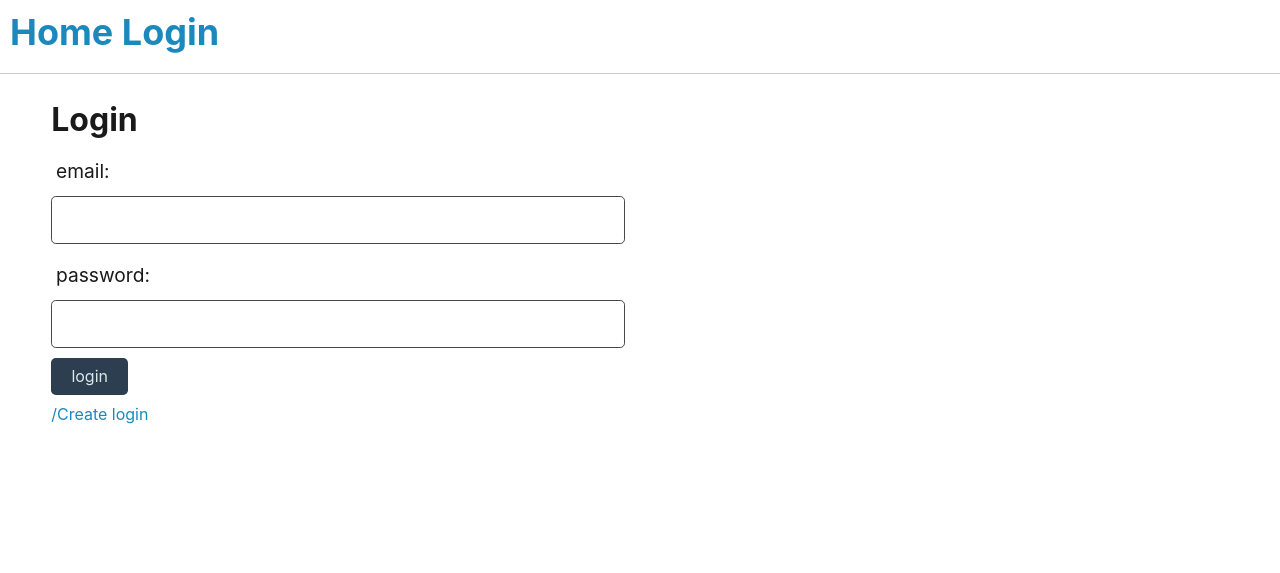
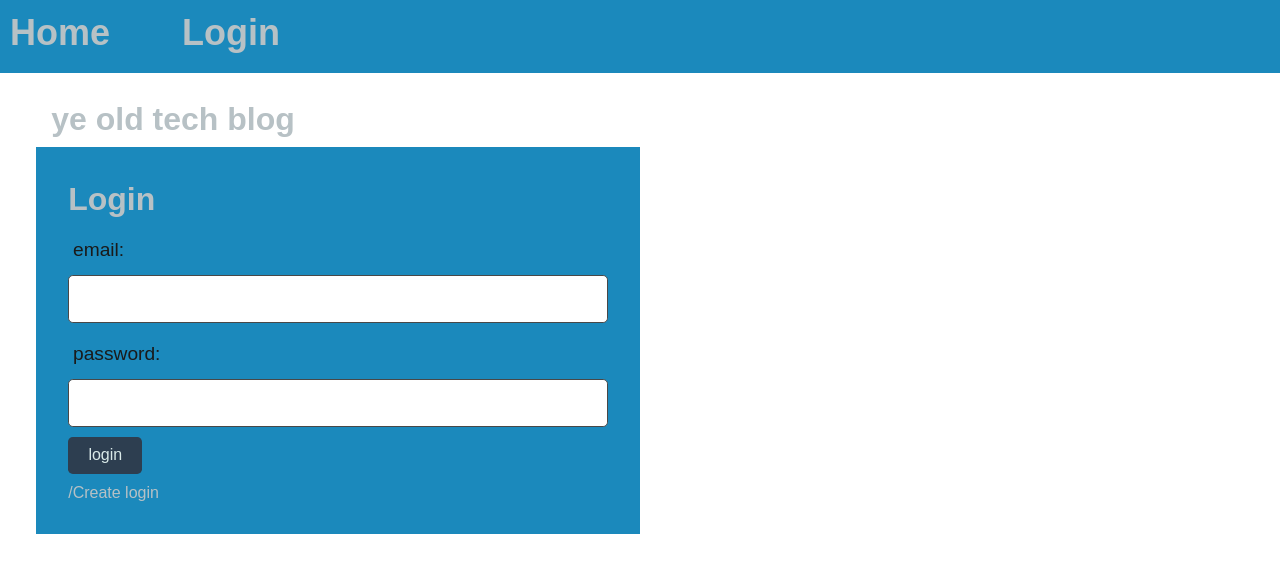
Before and after one commit to pacoavocado/u_da_mvc_HW14, a Node project: template views/login.handlebars in a window 1280 px wide. Shown: the top 573 px of the page. Run offline with Node 20 templates, Linux system fonts and the light colour scheme; the template is opened without the code that fills it, so the values that code supplies are empty; some libraries are stand-ins or nearby versions.

Commit message:
almost done

```diff
--- a/public/css/style.css
+++ b/public/css/style.css
@@ -1,5 +1,10 @@
-header, .project:not(:last-child) {
+.blog:not(:last-child) {
   border-bottom: 1px solid #ccc;
+}
+
+header {
+  /* border: 9px solid #1C6EA4; */
+  background-color: #1b89bc;
 }
 
 .no-button {
@@ -17,8 +22,66 @@ header, .project:not(:last-child) {
   text-decoration: underline;
 }
 
-.dollar-amount {
+/* .dollar-amount {
   color: #056605;
   font-weight: bold;
   margin-left: -5px;
+} */
+
+body {
+  /* background-color: #056605; */
+  font-family: Arial, Helvetica, sans-serif;
 }
+
+nav,
+h1,
+a {
+  color: #b7c1c5;
+  display: flex;
+  flex-direction: row;
+  justify-content: flex-start;
+  margin-right: 2em;
+}
+
+.blog {
+  background-color: #1b89bc;
+  border: 10 solid black;
+}
+
+.blog:focus p {
+  background-color: #ccc;
+  display: flex;
+  flex-direction: column;
+  flex-wrap: flex;
+}
+
+h2 {
+  display: flex;
+  flex-wrap: nowrap;
+  flex-direction: row;
+  color: #b7c1c5;
+  /* border: 2px solid rgb(228, 231, 231); */
+  /* background: rgb(162, 163, 162); */
+  /* box-shadow: 12px 12px 2px 1px rgb(12, 12, 12); */
+}
+
+.signup-card {
+  border: 10 solid black;
+  background-color: #1b89bc;
+  padding: 2em;
+}
+.login-card {
+  border: 10 solid black;
+  background-color: #1b89bc;
+  padding: 2em;
+}
+
+main header {
+  background-color: #1b89bc;
+  padding: 2em;
+  /* border: 5px solid #1c6ea4; */
+  /* border-radius: 21px; */
+  /* box-shadow: 12px 12px 2px 1px rgb(12, 12, 12); */
+  margin-bottom: 1.5em;
+  color: #b7c1c5;
+}
--- a/seeds/userData.json
+++ b/seeds/userData.json
@@ -18,6 +18,5 @@
     "name": "Micah",
     "email": "Micah@gmail.com",
     "password": "password12345"
-
   }
 ]
--- a/views/layouts/main.handlebars
+++ b/views/layouts/main.handlebars
@@ -27,6 +27,7 @@
       </nav>
     </header>
     <main class="container container-fluid mt-5">
+      <h2><a>ye old tech blog</a></h2>
       <!-- Render the sub layout -->
       {{{ body }}}
     </main>
--- a/views/login.handlebars
+++ b/views/login.handlebars
@@ -1,5 +1,5 @@
 <div class="row">
-  <div class="col-md-6">
+  <div class="col-md-6 login-card">
     <h2>Login</h2>
 
     <form class="form login-form">
@@ -17,27 +17,6 @@
     </form>
     <a href="/signup">/Create login</a>
   </div>
-  {{!-- <div class="col-md-6">
-    <h2>Signup</h2>
-
-    <form class="form signup-form">
-      <div class="form-group">
-        <label for="name-signup">name:</label>
-        <input class="form-input" type="text" id="name-signup" />
-      </div>
-      <div class="form-group">
-        <label for="email-signup">email:</label>
-        <input class="form-input" type="text" id="email-signup" />
-      </div>
-      <div class="form-group">
-        <label for="password-signup">password:</label>
-        <input class="form-input" type="password" id="password-signup" />
-      </div>
-      <div class="form-group">
-        <button class="btn btn-primary" type="submit">signup</button>
-      </div>
-    </form>
-  </div> --}}
 </div>
 
 <script src="./js/login.js"></script>
--- a/views/signup.handlebars
+++ b/views/signup.handlebars
@@ -1,5 +1,5 @@
 <div class="row">
-    <div class="col-md-6">
+    <div class="col-md-6 signup-card">
         <h2>Signup</h2>
 
         <form class="form signup-form">
```
Also changed, not shown: public/js/login.js (+0 -26 lines), views/blog.handlebars (+4 -4 lines).
